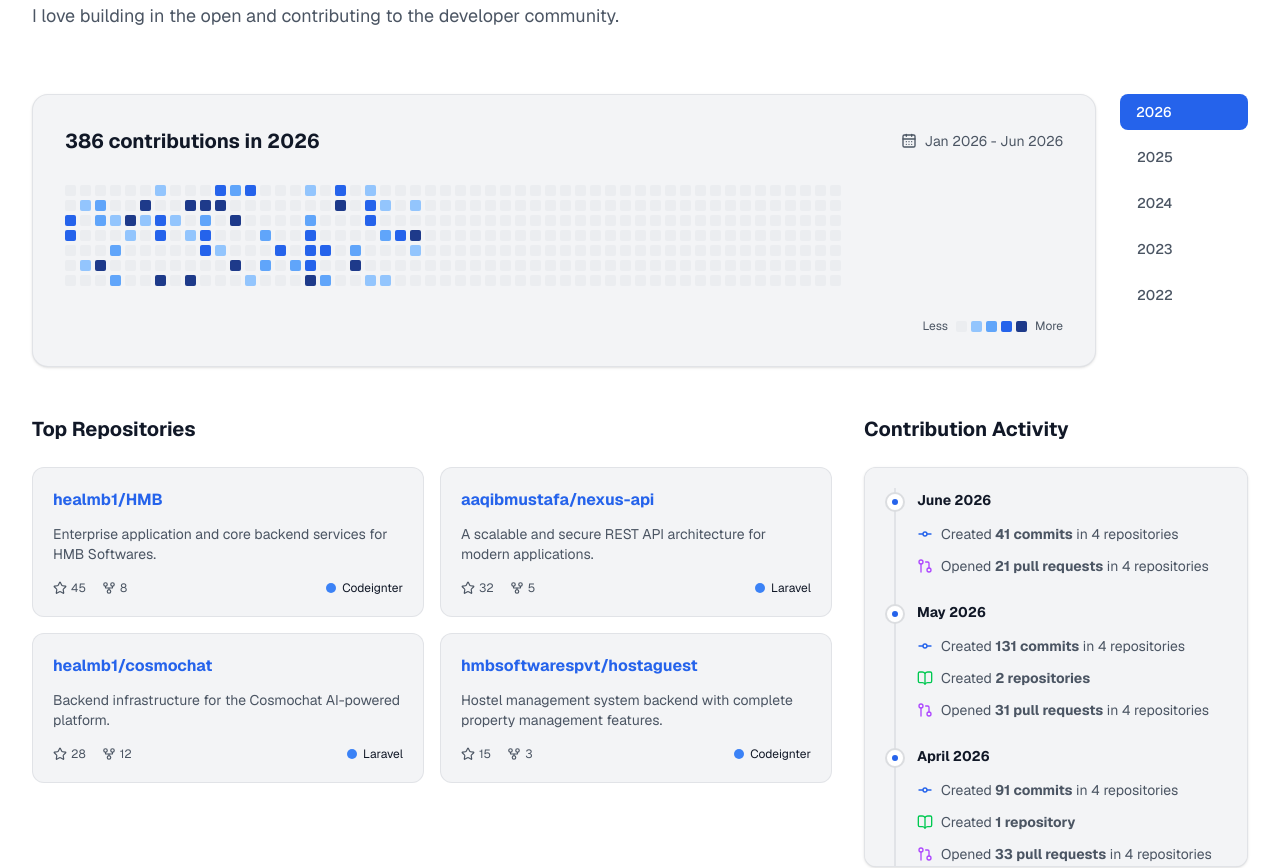
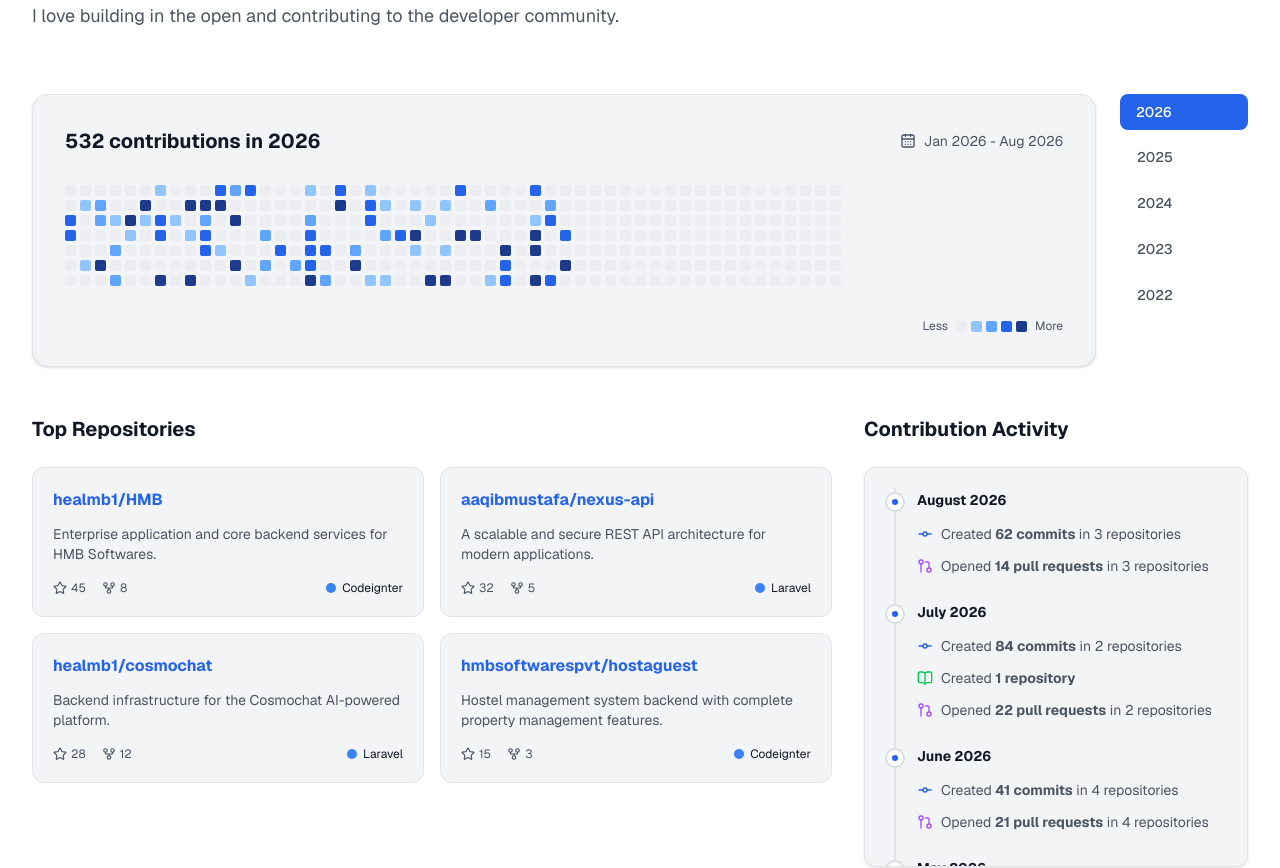
Before and after one commit to aaqibmustafa/aaqibmustafa.github.io, a Next.js app: page / in a window 1280 px wide. Shown: the part 3440-4308 px from the top of the page. Built offline with nearby package versions, Linux system fonts and the light colour scheme.

Commit message:
github section update

```diff
--- a/app/components/sections/GitHub.tsx
+++ b/app/components/sections/GitHub.tsx
@@ -10,6 +10,8 @@ const YEARS = [2026, 2025, 2024, 2023, 2022];
 
 const ACTIVITY_DATA: Record<number, any[]> = {
   2026: [
+    { month: "August", year: 2026, commits: 62, reposCount: 3, prs: 14 },
+    { month: "July", year: 2026, commits: 84, reposCount: 2, reposCreated: 1, prs: 22 },
     { month: "June", year: 2026, commits: 41, reposCount: 4, prs: 21 },
     { month: "May", year: 2026, commits: 131, reposCount: 4, reposCreated: 2, prs: 31 },
     { month: "April", year: 2026, commits: 91, reposCount: 4, reposCreated: 1, prs: 33 },
@@ -52,8 +54,8 @@ export function GitHub() {
     for (let i = 0; i < 52; i++) {
       const days = [];
       for (let j = 0; j < 7; j++) {
-        // Stop generating data after mid-June for 2026 to match reality
-        if (year === 2026 && i > 23) {
+        // Stop generating data after mid-August for 2026 to match reality
+        if (year === 2026 && i > 33) {
           days.push(0);
           continue;
         }
@@ -80,7 +82,7 @@ export function GitHub() {
       weeks.push(days);
     }
 
-    if (year === 2026) totalCommits = 386;
+    if (year === 2026) totalCommits = 532;
     if (year === 2025) totalCommits = 600;
     if (year === 2024) totalCommits = 432;
     if (year === 2023) totalCommits = 210;
@@ -144,7 +146,7 @@ export function GitHub() {
               </h3>
               <div className="flex items-center gap-2 text-sm text-text-secondary">
                 <CalendarDays className="w-4 h-4" />
-                <span>Jan {selectedYear} - {selectedYear === 2026 ? 'Jun' : 'Dec'} {selectedYear}</span>
+                <span>Jan {selectedYear} - {selectedYear === 2026 ? 'Aug' : 'Dec'} {selectedYear}</span>
               </div>
             </div>
 
```
